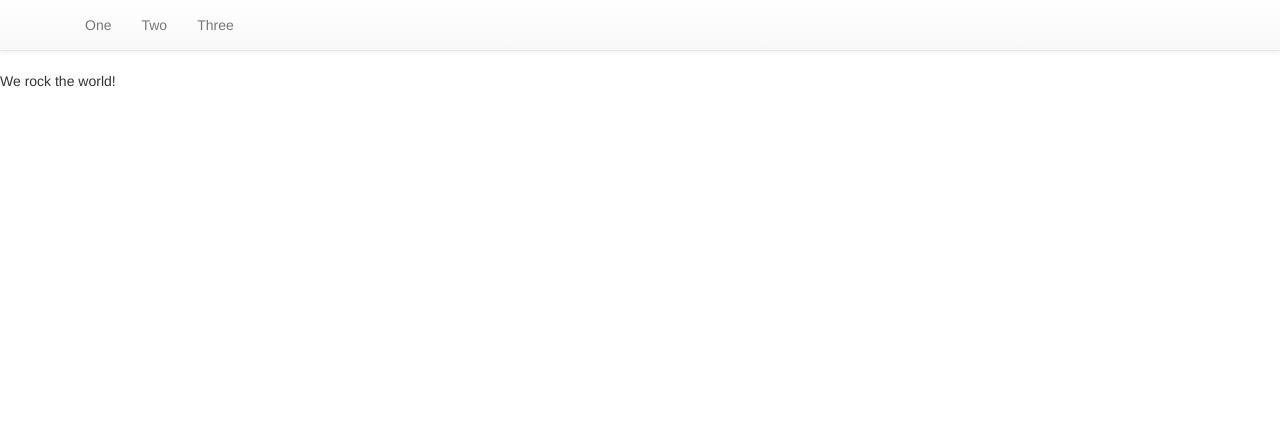
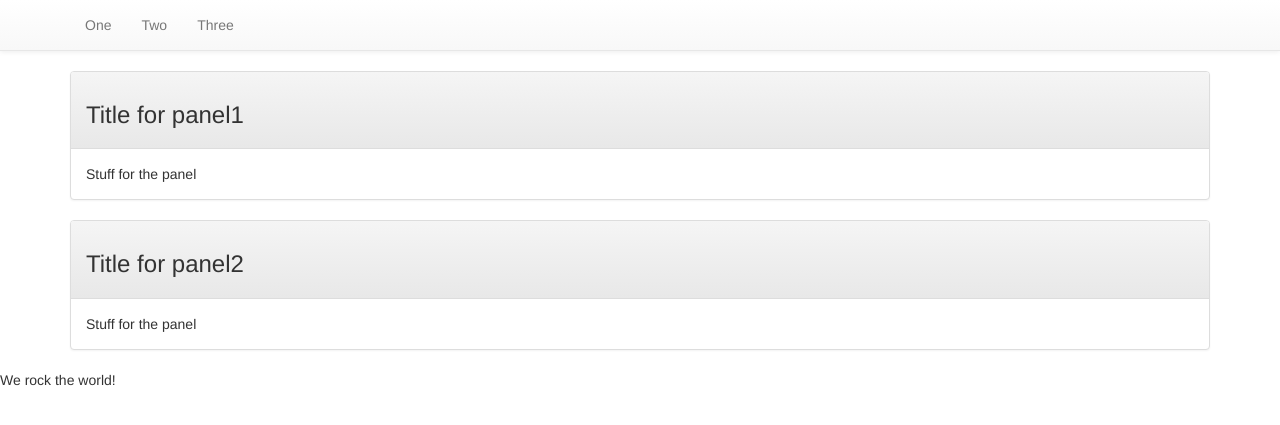
Before and after one commit to ravinderpal/MPChallenge, a Django app: page /milleniumpoint/ in a window 1280 px wide. Shown: the top 425 px of the page. Run offline with Django 3.2, Linux system fonts and the light colour scheme; some libraries are stand-ins or nearby versions.

Commit message:
minor alteration

```diff
--- a/MPHackathon/templates/base.html
+++ b/MPHackathon/templates/base.html
@@ -24,7 +24,26 @@
                     </li>
                 </ul>
             </div>
-        </nav>
-    </body> {{headline}}
+        </nav> <!-- /.navbar -->
+        <div class="container">
+            <div class="panel panel-default">
+                <div class="panel-heading">
+                    <h3>Title for panel1</h3>
+                </div>
+                <div class="panel-body">
+                    Stuff for the panel
+                </div>
+            </div> <!-- /.panel -->
+            <div class="panel panel-default">
+                <div class="panel-heading">
+                    <h3>Title for panel2</h3>
+                </div>
+                <div class="panel-body">
+                    Stuff for the panel
+                </div>
+            </div> <!-- /.panel -->
+        </div> <!-- /.container -->
+    </body>
+    {{headline}}
 
 </html>
```
